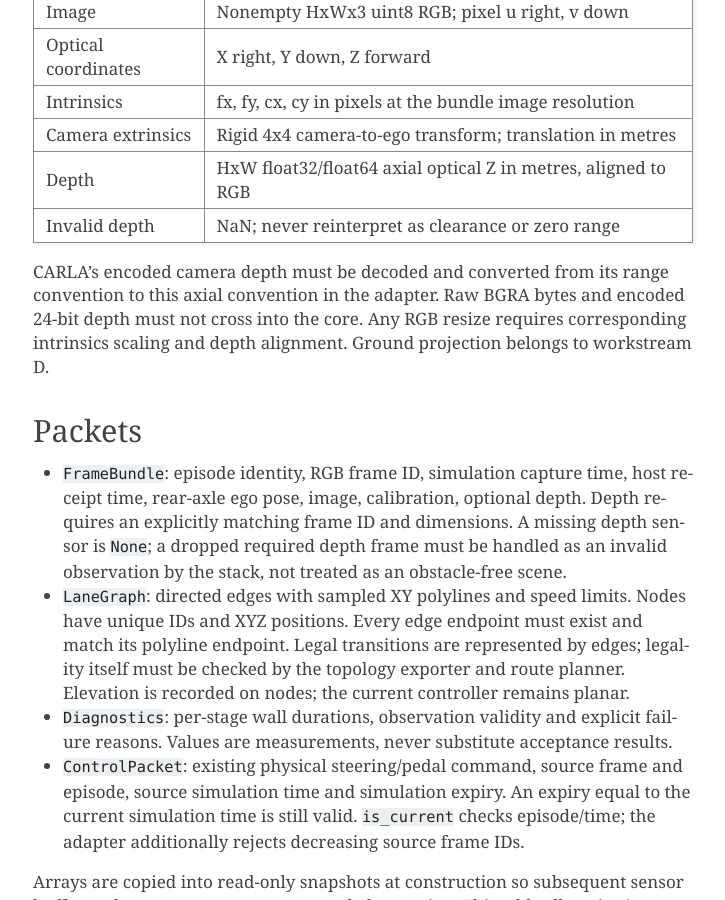
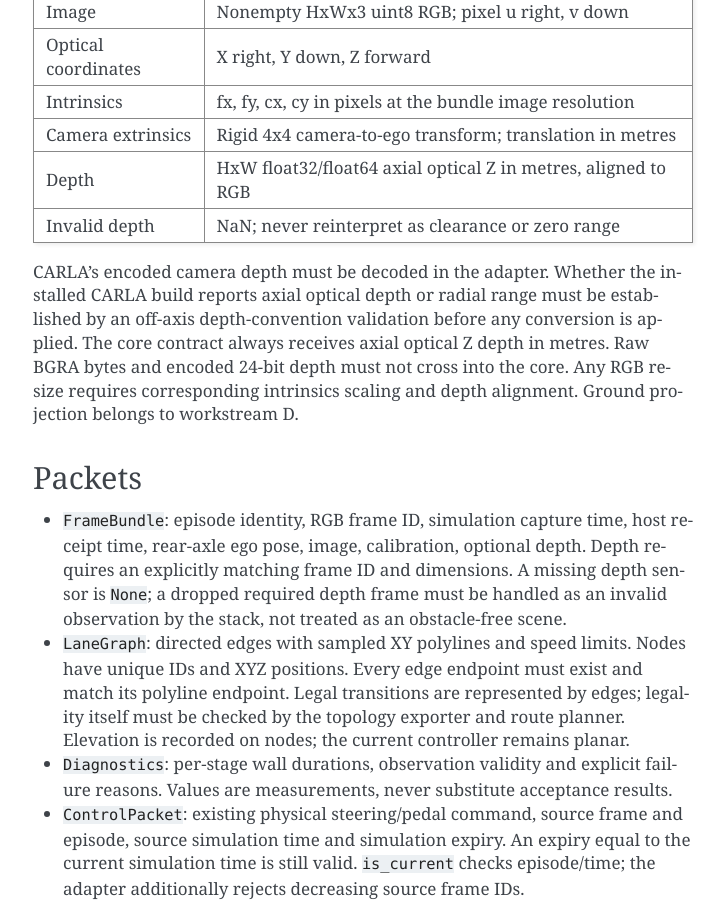
Before and after one commit to kkaaman/kkaaman-elec5308-a2-mo, a Sphinx documentation site: the page built from docs/interfaces.md, in a window 1280 px wide and 900 px high, scrolled down 659 px. Shown: the whole window, without its empty margins (387-1112 px from the left). Built offline with Sphinx 7.4.7, drawn with Linux system fonts in a browser that asks for light colours; some of the changed text lies outside the part shown.

Commit message:
docs(BL-F-01): align depth contract with RGB-D specification

```diff
--- a/docs/index.rst
+++ b/docs/index.rst
@@ -21,3 +21,4 @@ demonstration for the autonomous perception and navigation library.
 
    repository_setup
    decisions
+   interfaces
--- a/docs/interfaces.md
+++ b/docs/interfaces.md
@@ -24,9 +24,11 @@ these types rather than creating competing controller commands.
 | Depth | HxW float32/float64 axial optical Z in metres, aligned to RGB |
 | Invalid depth | NaN; never reinterpret as clearance or zero range |
 
-CARLA's encoded camera depth must be decoded and converted from its range
-convention to this axial convention in the adapter. Raw BGRA bytes and encoded
-24-bit depth must not cross into the core. Any RGB resize requires corresponding
+CARLA's encoded camera depth must be decoded in the adapter. Whether the
+installed CARLA build reports axial optical depth or radial range must be
+established by an off-axis depth-convention validation before any conversion
+is applied. The core contract always receives axial optical Z depth in metres.
+Raw BGRA bytes and encoded 24-bit depth must not cross into the core. Any RGB resize requires corresponding
 intrinsics scaling and depth alignment. Ground projection belongs to workstream D.
 
 ## Packets
```
Also changed, not shown: other parts of docs/interfaces.md (+1 -1 lines).
